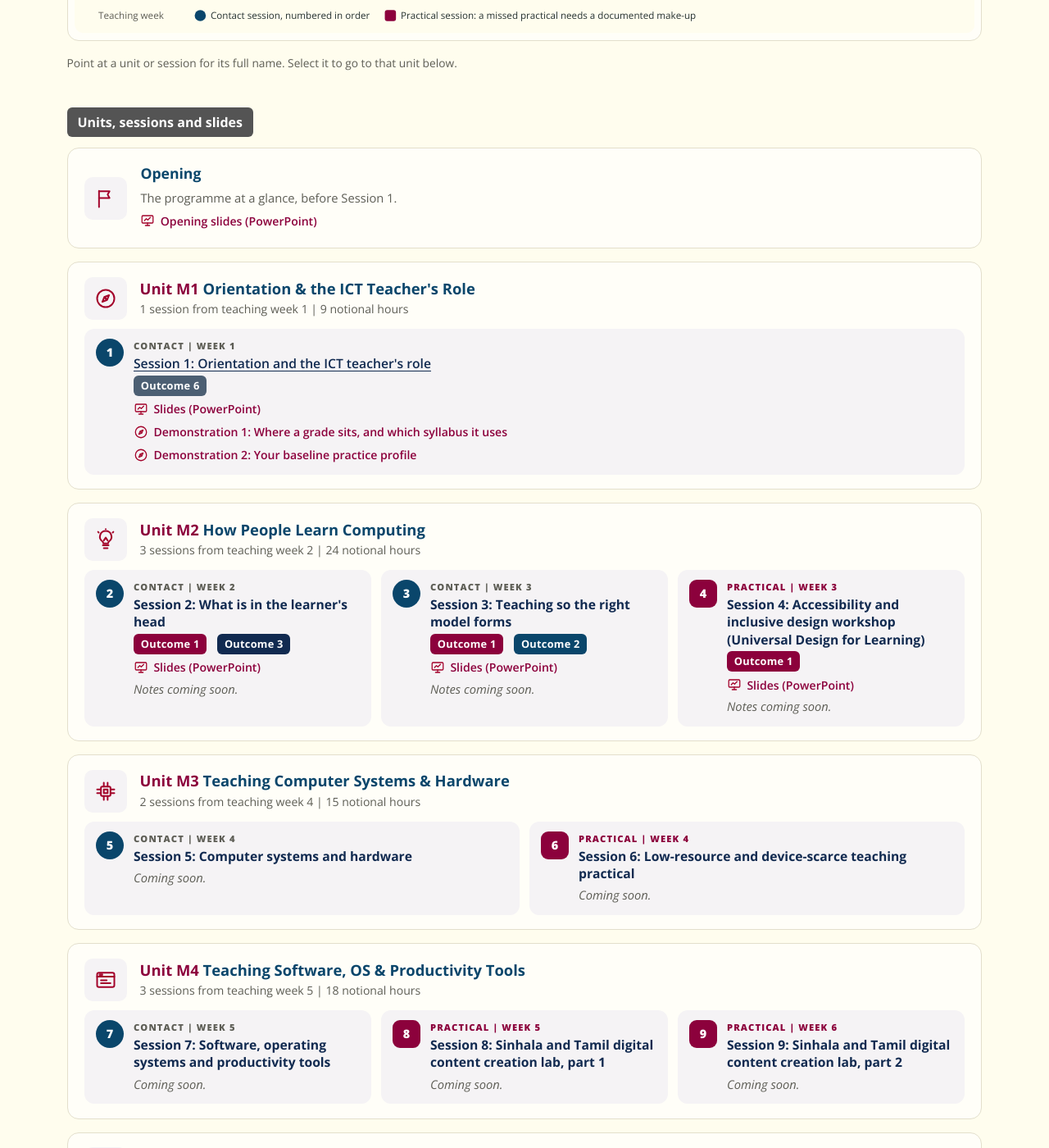
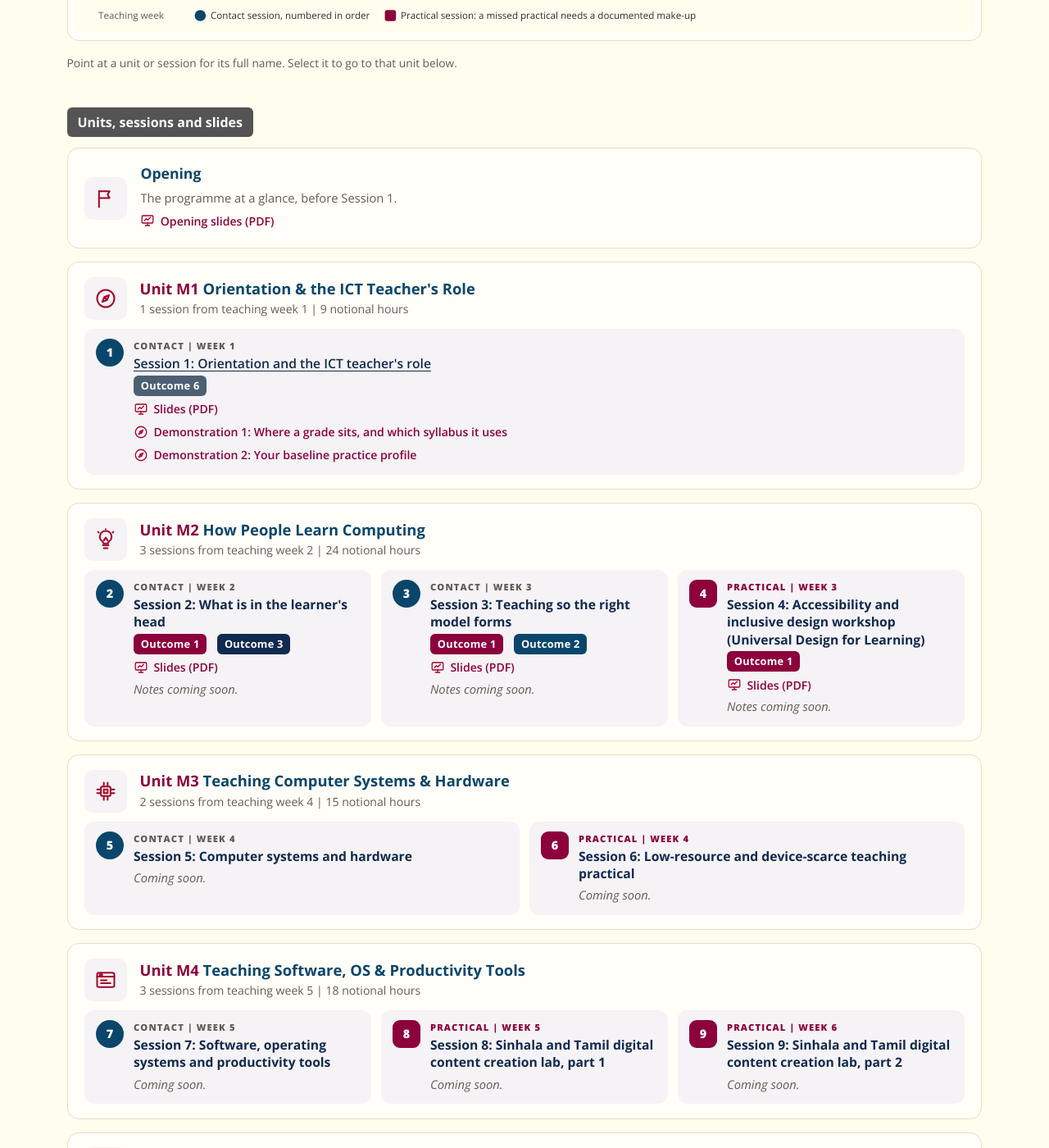
Before and after one commit to NIBM-SOCE/NCIT-E, a Jekyll site: the page built from index.html, in a window 1280 px wide and 1400 px high, scrolled down 1535 px. Shown: the whole window at 82% size. Built offline with Jekyll 4.4.1, drawn with Linux system fonts in a browser that asks for light colours.

Commit message:
Slides on the portal as PDF; PowerPoint decks with speaker notes move to the private build repository for instructors (owner direction)
Co-Authored-By: Claude Opus 5.5 <noreply@anthropic.com>
Claude-Session: https://claude.ai/code/session_01DXuohmNaeZa5P7tAsWkGev

```diff
--- a/_includes/head.html
+++ b/_includes/head.html
@@ -97,7 +97,7 @@
       "timeRequired": "PT3H",
       "isAccessibleForFree": true,
       "position": {{ s.n }}{% if s.slides %},
-      "hasPart": { "@type": "PresentationDigitalDocument", "name": {{ ptitle | append: ", slides" | jsonify }}, "url": "{{ s.slides | absolute_url }}", "encodingFormat": "application/vnd.openxmlformats-officedocument.presentationml.presentation" }{% endif %}
+      "hasPart": { "@type": "DigitalDocument", "name": {{ ptitle | append: ", slides" | jsonify }}, "url": "{{ s.slides | absolute_url }}", "encodingFormat": "application/pdf" }{% endif %}
       {%- endif %}
       {%- if page.schema == "frameworks" %},
       "hasDefinedTerm": [{% for e in site.data.frameworks.entries %}
--- a/_layouts/session.html
+++ b/_layouts/session.html
@@ -29,7 +29,7 @@ layout: default
     <h2 id="h-res">Everything for this session</h2>
     <ul>
       {%- for d in page.demos %}<li><a href="demos/{{ d.file }}">Demonstration {{ d.n }}: {{ d.title }}</a>. {{ d.teaches }}</li>{% endfor %}
-      {%- if s.slides %}<li><a class="deck" href="{{ s.slides | relative_url }}"><img src="{{ '/assets/img/icons/slides.svg' | relative_url }}" alt="" width="18" height="18">Slides for Session {{ s.n }} (PowerPoint)</a></li>{% endif %}
+      {%- if s.slides %}<li><a class="deck" href="{{ s.slides | relative_url }}"><img src="{{ '/assets/img/icons/slides.svg' | relative_url }}" alt="" width="18" height="18">Slides for Session {{ s.n }} (PDF)</a></li>{% endif %}
     </ul>
   </section>
   {%- endif %}
--- a/index.html
+++ b/index.html
@@ -44,7 +44,7 @@ description: "Candidate portal for NCIT-E, the Essentials level of the NIBM Cert
     <div>
       <h2>Opening</h2>
       <p>The programme at a glance, before Session 1.</p>
-      <a class="deck" href="{{ site.data.programme.opening_slides | relative_url }}"><img src="{{ '/assets/img/icons/slides.svg' | relative_url }}" alt="" width="18" height="18">Opening slides (PowerPoint)</a>
+      <a class="deck" href="{{ site.data.programme.opening_slides | relative_url }}"><img src="{{ '/assets/img/icons/slides.svg' | relative_url }}" alt="" width="18" height="18">Opening slides (PDF)</a>
     </div>
   </div>
   {%- endif %}
@@ -70,7 +70,7 @@ description: "Candidate portal for NCIT-E, the Essentials level of the NIBM Cert
           <span class="slot-label">{% if s.type == "Practical" %}PRACTICAL{% else %}CONTACT{% endif %} | WEEK {{ s.week }}</span>
           <h3>{% if p %}<a href="{{ s.url | relative_url }}">Session {{ s.n }}: {{ s.title }}</a>{% else %}Session {{ s.n }}: {{ s.title }}{% endif %}<span class="done-mark">Done</span></h3>
           {%- if s.ilos.size > 0 %}<div class="meta" style="margin:.2rem 0 0">{% include ilo-badges.html ilos=s.ilos %}</div>{% endif %}
-          {%- if s.slides %}<a class="deck" href="{{ s.slides | relative_url }}"><img src="{{ '/assets/img/icons/slides.svg' | relative_url }}" alt="" width="18" height="18">Slides (PowerPoint)</a>{% endif %}
+          {%- if s.slides %}<a class="deck" href="{{ s.slides | relative_url }}"><img src="{{ '/assets/img/icons/slides.svg' | relative_url }}" alt="" width="18" height="18">Slides (PDF)</a>{% endif %}
           {%- if p.demos %}{% for d in p.demos %}<a class="deck" href="{{ s.url | relative_url }}demos/{{ d.file }}"><img src="{{ '/assets/img/icons/m1.svg' | relative_url }}" alt="" width="18" height="18">Demonstration {{ d.n }}: {{ d.title }}</a>{% endfor %}{% endif %}
           {%- unless p %}{% unless s.slides %}<p class="soon">Coming soon.</p>{% endunless %}{% endunless %}
           {%- if s.slides %}{% unless p %}<p class="soon">Notes coming soon.</p>{% endunless %}{% endif %}
--- a/sitemap.xml
+++ b/sitemap.xml
@@ -7,7 +7,7 @@ sitemap: false
 {%- for p in site.pages %}{% unless p.sitemap == false or p.noindex or p.url contains "/assets/" %}
   <url><loc>{{ p.url | replace: "index.html", "" | absolute_url | xml_escape }}</loc><lastmod>{{ site.time | date_to_xmlschema }}</lastmod></url>
 {%- endunless %}{% endfor %}
-{%- for f in site.static_files %}{% if f.extname == ".html" %}
+{%- for f in site.static_files %}{% if f.extname == ".html" or f.extname == ".pdf" %}
   <url><loc>{{ f.path | absolute_url | xml_escape }}</loc><lastmod>{{ f.modified_time | date_to_xmlschema }}</lastmod></url>
 {%- endif %}{% endfor %}
 </urlset>
```
Also changed, not shown: _data/programme.yml (+6 -5 lines), 10 other files.
